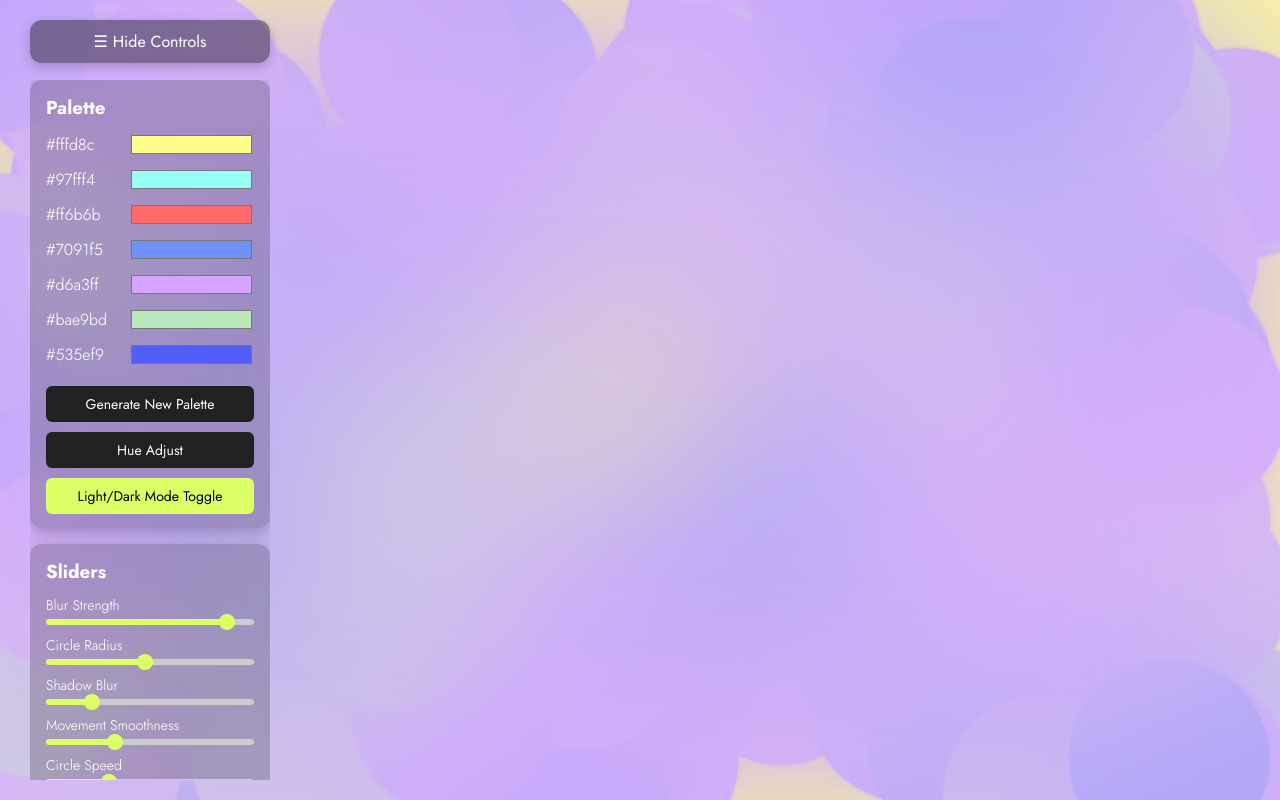
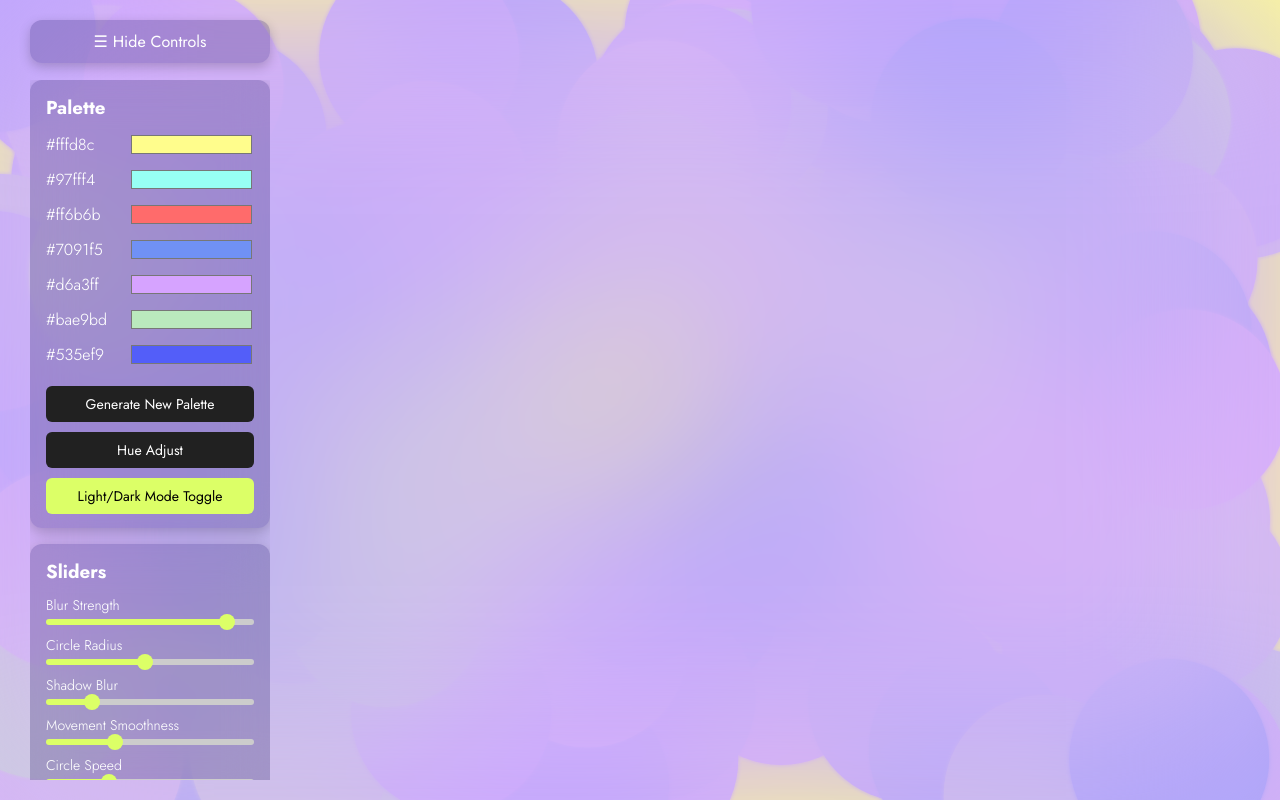
Before and after one commit to jtxaudrey/gradient1, a plain HTML site: page index.html in a window 1280 px wide. Drawn offline with nearby package versions, Linux system fonts and the light colour scheme; animation ran at ten frames a second.

Commit message:
Update style.css

```diff
--- a/style.css
+++ b/style.css
@@ -51,7 +51,7 @@ canvas {
 
 #togglePanelBtn {
   width: 100%;
-  background-color: rgba(0, 0, 0, 0.4);
+  background: rgba(9, 0, 77, 0.22);
   color: #111;
   border: none;
   padding: 10px 16px;
@@ -98,7 +98,7 @@ body.panels-hidden #togglePanelContainer:not(:hover) #togglePanelBtn {
 
 /* ===== Individual Mini Panels ===== */
 .mini-panel {
-  background: rgba(0, 0, 0, 0.2);
+  background: rgba(9, 0, 77, 0.22);
   backdrop-filter: blur(20px);
   -webkit-backdrop-filter: blur(20px);
   border-radius: 12px;
```
